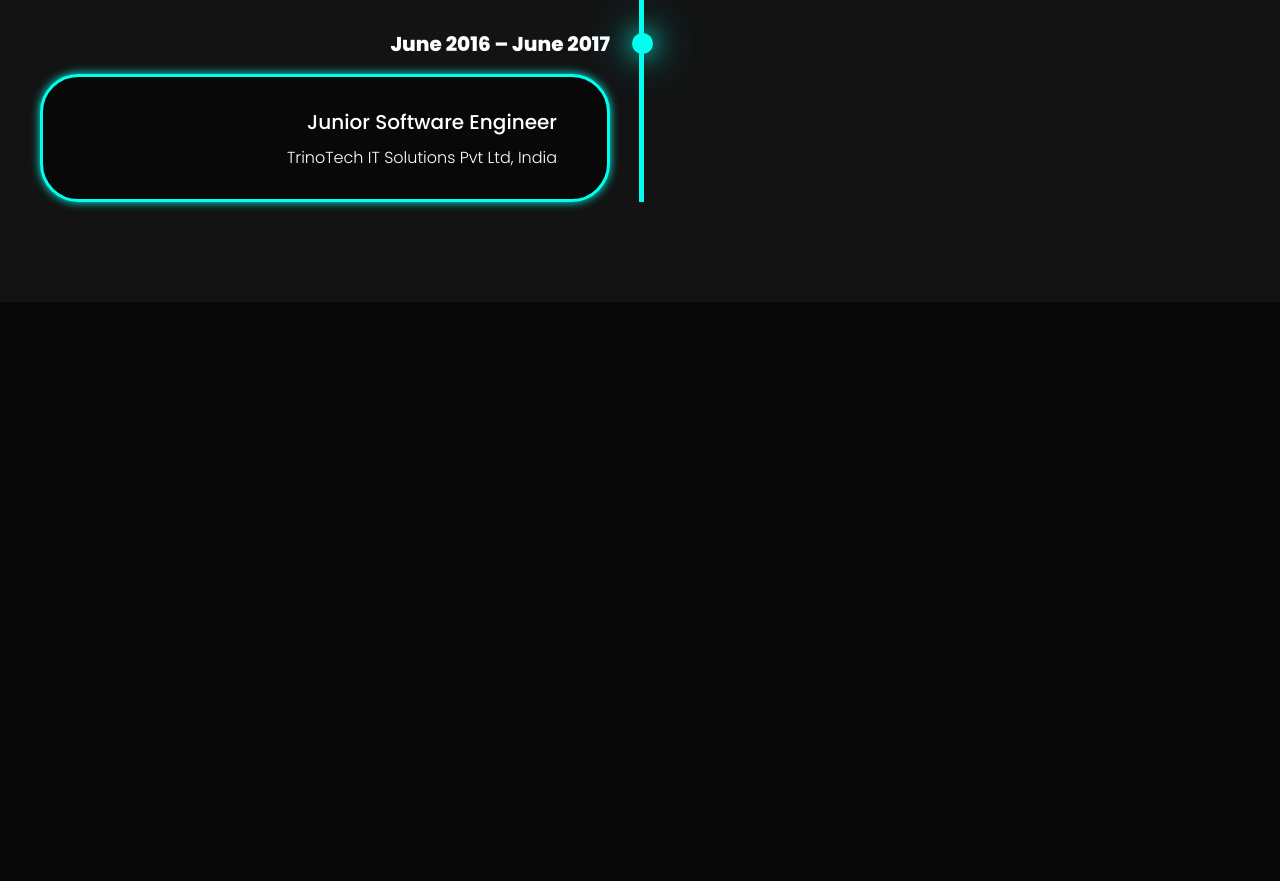
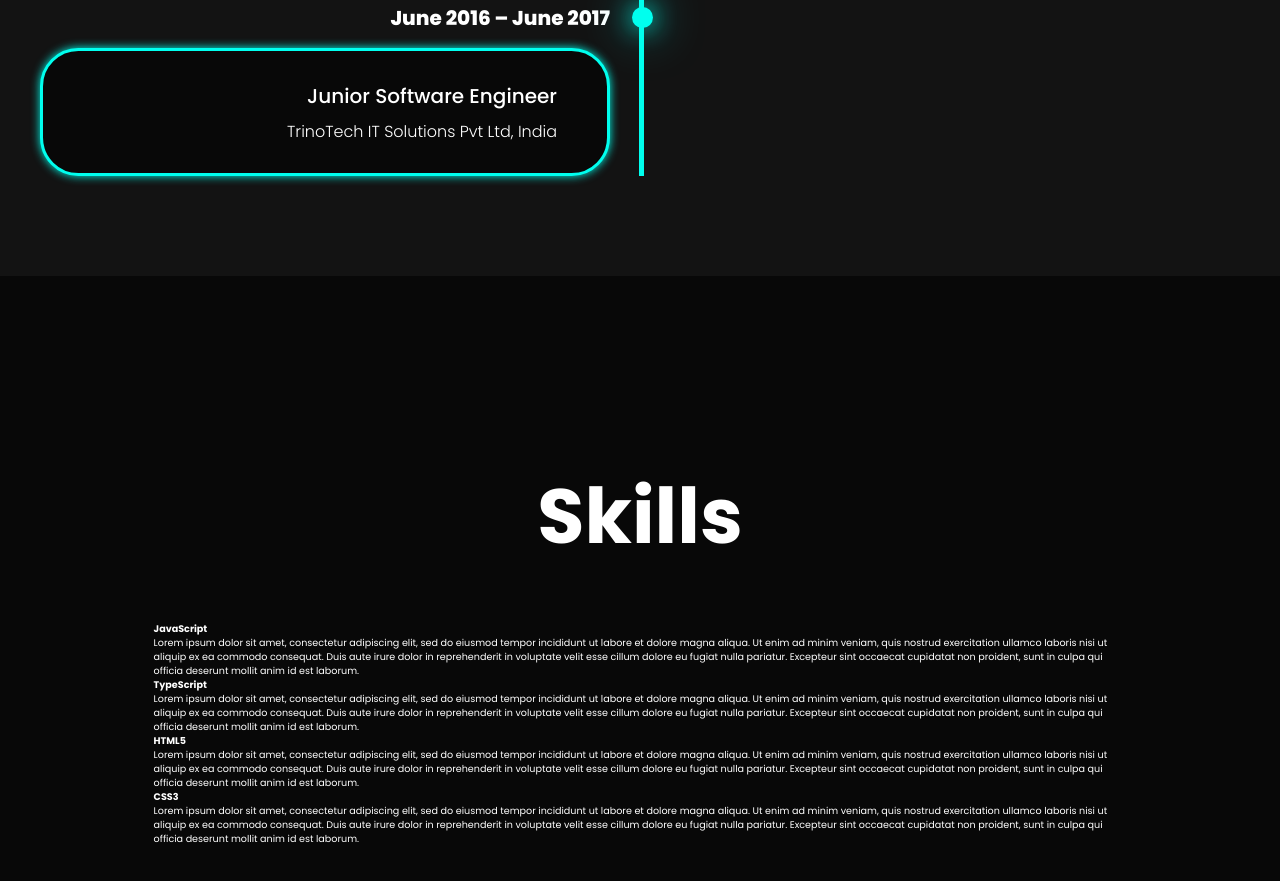
Before and after one commit to NizamMuhammed/portfolio-neon-lights, a plain HTML site: page index.html in a window 1280 px wide. Shown: the part 1631-2512 px from the top of the page. Before the commit the page ends 1933 px from the top, so only its background shows below. Drawn offline with nearby package versions, Linux system fonts and the light colour scheme.

Commit message:
started with skills section

```diff
--- a/index.html
+++ b/index.html
@@ -38,12 +38,11 @@
         <h1>Hi! It's <span>Nizam</span></h1>
         <h3 class="text-animation">I'm a <span></span></h3>
         <p>
-          Analytical and versatile software engineer with 4+ years of experience
-          delivering impactful web solutions using modern tech stacks.
-          Proficient in TypeScript, JavaScript, React, and Node.js. Possess
-          exceptional soft and interpersonal skills, committed to ongoing
-          learning. Eligible to work in the UK without sponsorship now or in the
-          future, and willing to relocate.
+          A self-motivated Software Engineer with the ability to be proactive
+          with project execution. My key responsibilities include solving
+          technical problems, collaborating with the management, selecting the
+          right development environment, interacting with stakeholders, and
+          making sure projects are completed in time.
         </p>
 
         <div class="social-icons">
@@ -97,6 +96,72 @@
       </div>
     </section>
 
+    <section class="skills" id="skills">
+      <h2 class="heading">Skills</h2>
+
+      <div class="skills-container">
+        <div class="skill-box">
+          <div class="skill-info">
+            <h4>JavaScript</h4>
+            <p>
+              Lorem ipsum dolor sit amet, consectetur adipiscing elit, sed do
+              eiusmod tempor incididunt ut labore et dolore magna aliqua. Ut
+              enim ad minim veniam, quis nostrud exercitation ullamco laboris
+              nisi ut aliquip ex ea commodo consequat. Duis aute irure dolor in
+              reprehenderit in voluptate velit esse cillum dolore eu fugiat
+              nulla pariatur. Excepteur sint occaecat cupidatat non proident,
+              sunt in culpa qui officia deserunt mollit anim id est laborum.
+            </p>
+          </div>
+        </div>
+
+        <div class="skill-box">
+          <div class="skill-info">
+            <h4>TypeScript</h4>
+            <p>
+              Lorem ipsum dolor sit amet, consectetur adipiscing elit, sed do
+              eiusmod tempor incididunt ut labore et dolore magna aliqua. Ut
+              enim ad minim veniam, quis nostrud exercitation ullamco laboris
+              nisi ut aliquip ex ea commodo consequat. Duis aute irure dolor in
+              reprehenderit in voluptate velit esse cillum dolore eu fugiat
+              nulla pariatur. Excepteur sint occaecat cupidatat non proident,
+              sunt in culpa qui officia deserunt mollit anim id est laborum.
+            </p>
+          </div>
+        </div>
+
+        <div class="skill-box">
+          <div class="skill-info">
+            <h4>HTML5</h4>
+            <p>
+              Lorem ipsum dolor sit amet, consectetur adipiscing elit, sed do
+              eiusmod tempor incididunt ut labore et dolore magna aliqua. Ut
+              enim ad minim veniam, quis nostrud exercitation ullamco laboris
+              nisi ut aliquip ex ea commodo consequat. Duis aute irure dolor in
+              reprehenderit in voluptate velit esse cillum dolore eu fugiat
+              nulla pariatur. Excepteur sint occaecat cupidatat non proident,
+              sunt in culpa qui officia deserunt mollit anim id est laborum.
+            </p>
+          </div>
+        </div>
+
+        <div class="skill-box">
+          <div class="skill-info">
+            <h4>CSS3</h4>
+            <p>
+              Lorem ipsum dolor sit amet, consectetur adipiscing elit, sed do
+              eiusmod tempor incididunt ut labore et dolore magna aliqua. Ut
+              enim ad minim veniam, quis nostrud exercitation ullamco laboris
+              nisi ut aliquip ex ea commodo consequat. Duis aute irure dolor in
+              reprehenderit in voluptate velit esse cillum dolore eu fugiat
+              nulla pariatur. Excepteur sint occaecat cupidatat non proident,
+              sunt in culpa qui officia deserunt mollit anim id est laborum.
+            </p>
+          </div>
+        </div>
+      </div>
+    </section>
+
     <script src="script.js"></script>
   </body>
 </html>
```
